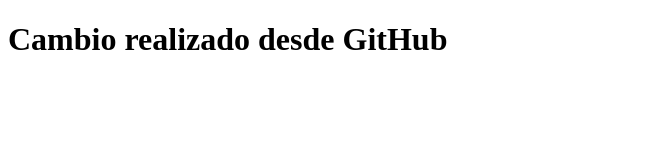
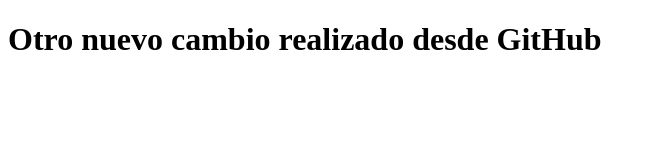
Before and after one commit to oabm77/prueba_git, a plain HTML site: page index.html in a window 1280 px wide. Shown: the whole page, without its empty margins (0-655 px from the left). Drawn offline with Linux system fonts and the light colour scheme.

Commit message:
New Update

```diff
--- a/index.html
+++ b/index.html
@@ -4,6 +4,6 @@
 	<title>Prueba GIT</title>
 </head>
 <body>
-	<h1>Cambio realizado desde GitHub</h1>
+	<h1>Otro nuevo cambio realizado desde GitHub</h1>
 </body>
 </html>
```
